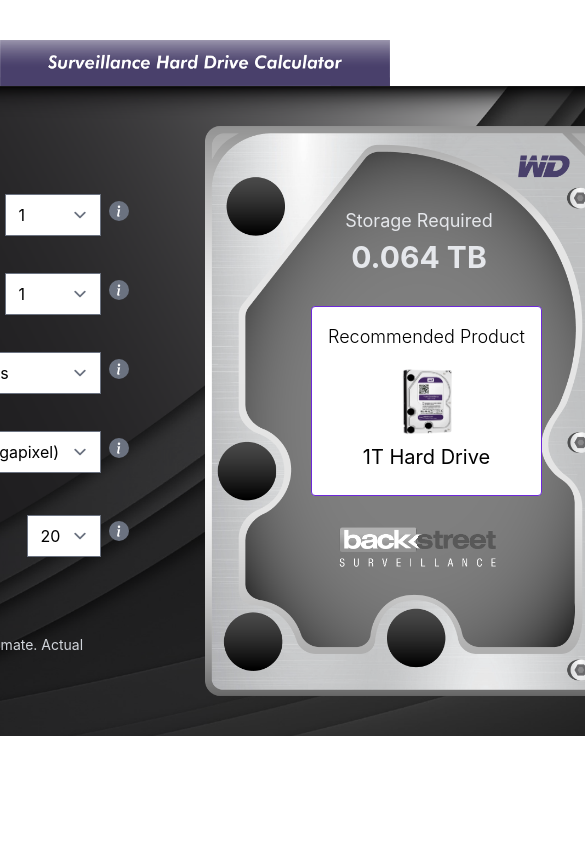
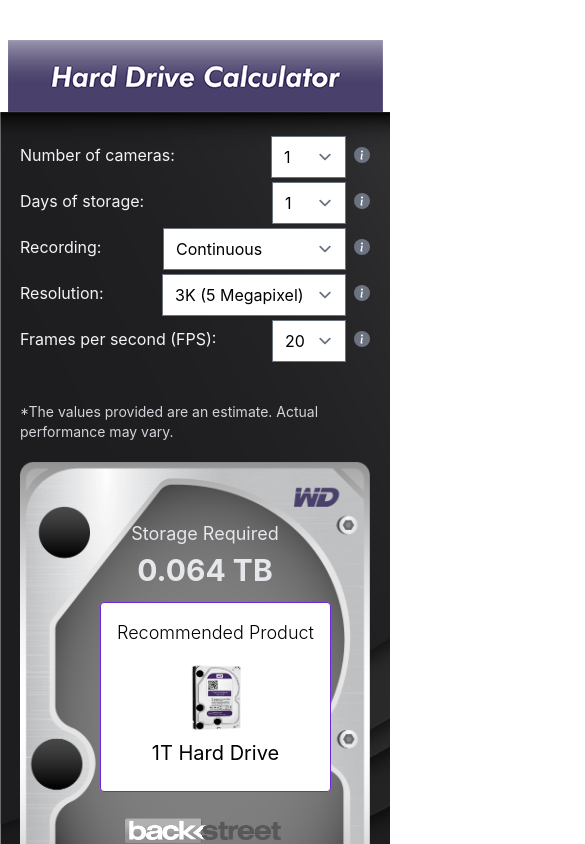
Before and after one commit to hperezs/hard-drive-calculator, a Next.js app: page / in a window 390 px wide. Shown: the top 844 px of the page, 585 px wide, since content can reach past the window. Built offline with nearby package versions, Linux system fonts and the light colour scheme.

Commit message:
Implementing mobile responsiveness

```diff
--- a/components/Calculator.js
+++ b/components/Calculator.js
@@ -20,6 +20,12 @@ export default function Calculator() {
     const [additionalHD, setAdditionalHD] = useState(products.TB1);
     const [isRecommendedVisible, setIsRecommendedVisible] = useState(true);
     const [recommendedHDMultiplier, setRecommendedHDMultiplier] = useState(0);
+
+    const [isMobile, setIsMobile] = useState(false);
+
+    useEffect(() => {
+        setIsMobile(window.matchMedia('(max-width: 550px)').matches)
+   }, [])
 
     const KILOBYTE = 1000;
 
@@ -48,7 +54,7 @@ export default function Calculator() {
         updateRecommendedHardDrives(requiredStorage, setRecommendedHD, setIsRecommendedHDSingle, setRecommendedHDMultiplier, setAdditionalHD)
     }, [requiredStorage])
 
-    const input_styles = "ml-5 mt-1 shadow-sm cursor-pointer focus:border-purple-300 focus:ring focus:ring-purple-200 focus:ring-opacity-50 ";
+    const input_styles = "ml-2 mt-1 shadow-sm cursor-pointer focus:border-purple-300 focus:ring focus:ring-purple-200 focus:ring-opacity-50 sm:text-sm";
     const productCard_styles = "border border-purple-700 rounded bg-white flex flex-col justify-center items-center absolute hover:shadow-lg hover:border-purple-500 ";
     const doubleProductCard_styles ="border border-purple-700 rounded bg-white flex flex-col justify-center items-center hover:shadow-lg hover:border-purple-500"
 
@@ -95,14 +101,14 @@ export default function Calculator() {
     return(
         <>
         <div className="w-full flex flex-row justify-center border-0">
-            <Image src='/images/header.png' width={900} height={105}/>
+            <Image src={`/images/header${isMobile ? '_mobile' : ''}.png`} width={isMobile ? 375 : 900} height={isMobile ? 72 : 105}/>
         </div>
 
         <div className="flex flex-row justify-center ">
-            <div className="bg-bg-texture bg-cover">
-                <section className="border-0 w-900 p-10 text-xl">
-                    <div className="flex flex-row justify-between ">
-                        <div className="width-42 flex flex-col justify-between pt-16">
+            <div className="bg-bg-texture bg-cover pb-10">
+                <section className="calculator-content border-0 lg:p-10 sm:text-sm md:text-xl">
+                    <div className="flex flex-row justify-center md:justify-between flex-wrap p-5">
+                        <div className="inputs-container flex flex-col justify-between lg:pt-16">
                             <div className="flex flex-row justify-between items-center">
                                 <label className="text-gray-100">Number of cameras:</label>
                                 <div>
@@ -116,7 +122,7 @@ export default function Calculator() {
                                             return(<option key={number}>{number}</option>)
                                         })}
                                     </select>
-                                    <span className="inline-block"><Tooltip inputType="numberOfCameras" /></span>
+                                    <span className="inline-block"><Tooltip isMobile={isMobile} inputType="numberOfCameras" /></span>
                                 </div>
 
                             </div>
@@ -132,7 +138,7 @@ export default function Calculator() {
                                     >
                                         {daysOfStorage_options}
                                     </select>
-                                    <span className="inline-block"><Tooltip inputType="daysOfStorage" /></span>
+                                    <span className="inline-block"><Tooltip isMobile={isMobile} inputType="daysOfStorage" /></span>
                                 </div>
 
                             </div>
@@ -148,7 +154,7 @@ export default function Calculator() {
                                         <option value="continuous">Continuous</option>
                                         <option value="motion">Motion Activated</option>
                                     </select>
-                                    <span className="inline-block"><Tooltip inputType="recordingType" /></span>
+                                    <span className="inline-block"><Tooltip isMobile={isMobile} inputType="recordingType" /></span>
                                 </div>
 
                             </div>
@@ -165,7 +171,7 @@ export default function Calculator() {
                                         <option value="h264">H264</option>
                                         <option value="h265">H265</option>
                                     </select>
-                                    <span className="inline-block"><Tooltip inputType="videoFormat" /></span>
+                                    <span className="inline-block"><Tooltip isMobile={isMobile} inputType="videoFormat" /></span>
                                 </div>
                             </div> */}
 
@@ -178,7 +184,7 @@ export default function Calculator() {
                                         <option value={4085760}>2K (4 Megapixel)</option>
                                         <option value={2073600}>1K (2 Megapixel)</option>
                                     </select>
-                                    <span className="inline-block"><Tooltip inputType="resolution" /></span>
+                                    <span className="inline-block"><Tooltip isMobile={isMobile} inputType="resolution" /></span>
                                 </div>
                             </div>
 
@@ -197,12 +203,13 @@ export default function Calculator() {
                                         <option value="medium">Medium</option>
                                         <option value="low">Low</option>
                                     </select>
-                                    <span className="inline-block"><Tooltip inputType="videoQuality" /></span>
+                                    <span className="inline-block"><Tooltip isMobile={isMobile} inputType="videoQuality" /></span>
                                 </div>
                             </div> */}
 
                             <div className="  flex flex-row items-center justify-between">
                                 <label className="text-gray-100">Frames per second (FPS):</label>
+                                <div>
                                     <select
                                         className={input_styles}
                                         name="fps"
@@ -213,15 +220,16 @@ export default function Calculator() {
                                             return(<option key={number}>{number}</option>)
                                         })}
                                     </select>
-                                <span className="inline-block"><Tooltip inputType="fps" /></span>
+                                    <span className="inline-block"><Tooltip isMobile={isMobile} inputType="fps" /></span>
+                                </div>
                             </div>
 
                             <p className="text-sm pt-10 pb-5 text-gray-300">*The values provided are an estimate. Actual performance may vary.</p>
                         </div>
 
-                        <div style={{width: '400px', height: '570px'}} className="w-6/12 relative bg-hd-graphic bg-cover bg-center">
+                        <div className="recommended-container relative bg-hd-graphic bg-cover bg-center">
                             {/* Required Storage */}
-                            <div style={{top: '65px', left: "114px", width: "200px"}} className="absolute py-1 bg-cover bg-center">
+                            <div className="required-storage absolute py-1 bg-cover bg-center">
                                 <div className="p-3 text-gray-200">
                                     <h4 className="text-lg mb-1 text-center">Storage Required</h4>
                                     <div className="text-center text-3xl font-bold">{requiredStorage} TB</div>
@@ -230,10 +238,9 @@ export default function Calculator() {
 
                             {/* Recommended Product */}
                             <a
-                                style={{top: '180px', left:'106px'}}
                                 href={recommendedHD.link}
                                 target="_blank"
-                                className={productCard_styles + (isRecommendedHDSingle && isRecommendedVisible ? 'p-4' : 'hidden')}
+                                className={productCard_styles + (isRecommendedHDSingle && isRecommendedVisible ? 'p-4 recommended-single' : 'hidden')}
                             >
                                 <h5 className="text-lg mb-1 font-light">Recommended Product</h5>
                                 <div className="py-2">
@@ -246,8 +253,7 @@ export default function Calculator() {
 
                             {/* For displaying 2 HD's */}
                             <div
-                                style={(recommendedHDMultiplier ? {top: '168px', left: "93px"} : {top: '181px', left: "93px"})}
-                                className={"absolute " + ((!isRecommendedHDSingle && isRecommendedVisible) ? '' : 'hidden')}
+                                className={"absolute " + ((!isRecommendedHDSingle && isRecommendedVisible) ? '' : 'hidden') + (recommendedHDMultiplier ? ' recommended-with-multiplier' : ' recommended-double')}
                             >
                                 <div className={"bg-white flex flex-col items-center rounded py-3 px-4"}>
                                     <h5 className="text-lg mb-1 font-light">Recommended Products</h5>
@@ -275,7 +281,7 @@ export default function Calculator() {
 
                             </div>
 
-                            <div style={{bottom: '100px', left: '70px'}} className="absolute px-16 mt-10 mb-5">
+                            <div className="bs-logo absolute px-16 mt-10 mb-5">
                                 <Image src="/images/graylogo.png" width={160} height={42}/>
                             </div>
                         </div>
--- a/components/Tooltip.js
+++ b/components/Tooltip.js
@@ -2,13 +2,13 @@ import React from 'react'
 import Popper from 'popper.js';
 import {BsInfo} from 'react-icons/bs'
 
-export default function Tooltip({inputType}) {
+export default function Tooltip({inputType, isMobile}) {
     const [tooltipShow, setTooltipShow] = React.useState(false);
     const btnRef = React.createRef();
     const tooltipRef = React.createRef();
 
     const openLeftTooltip = () => {
-        new Popper(btnRef.current, tooltipRef.current, {placement: "right"});
+        new Popper(btnRef.current, tooltipRef.current, {placement: (isMobile ? 'left' : 'right')});
         setTooltipShow(true);
     };
 
--- a/styles/globals.css
+++ b/styles/globals.css
@@ -19,14 +19,86 @@ a {
   box-sizing: border-box;
 }
 
-.w-900 {
+.calculator-content {
   width: 900px;
-}
-
-.width-42{
-  width: 42%;
 }
 
 .h-350 {
   height: 350px;
 }
+
+.inputs-container {
+  width: 42%;
+}
+
+.recommended-container {
+  width: 400px;
+  height: 570px;
+}
+
+.required-storage {
+  top: 65px;
+  left: 114px;
+  width: 200px;
+}
+
+.recommended-single {
+  top: 180px;
+  left: 106px
+}
+
+.bs-logo {
+  bottom: 100px;
+  left: 70px;
+}
+
+.recommended-double {
+  top: 181px;
+  left: 93px;
+}
+
+.recommended-with-multiplier {
+  top: 168px;
+  left: 93px;
+}
+
+@media screen and (max-width: 500px) {
+  .inputs-container {
+    width: 100%;
+  }
+
+  .calculator-content {
+    max-width: 100%;
+    width: 100%;
+  }
+
+  .recommended-container {
+    width: 350px;
+    height: 498.75px;
+  }
+
+  .required-storage {
+    top: 42px;
+    left: 85px;
+  }
+
+  .recommended-single {
+    top: 140px;
+    left: 80px;
+  }
+
+  .recommended-double {
+    top: 145px;
+    left: 68px;
+  }
+
+  .recommended-with-multiplier {
+    top: 135px;
+    left: 68px;
+  }
+
+  .bs-logo {
+    bottom: 75px;
+    left: 40px;
+  }
+}
```
Also changed, not shown: public/images/header_mobile.png (added). Lines whose indentation alone changed are shown as unchanged.
